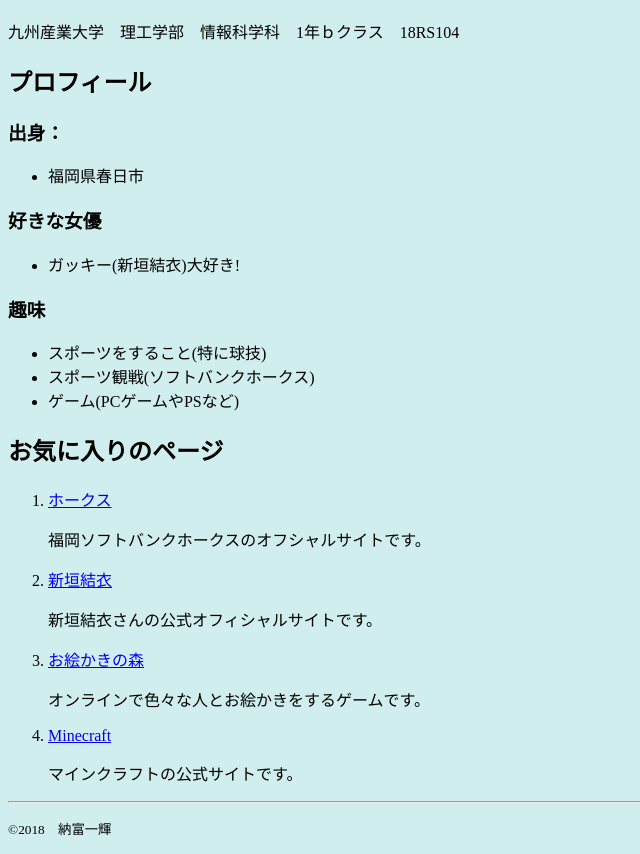
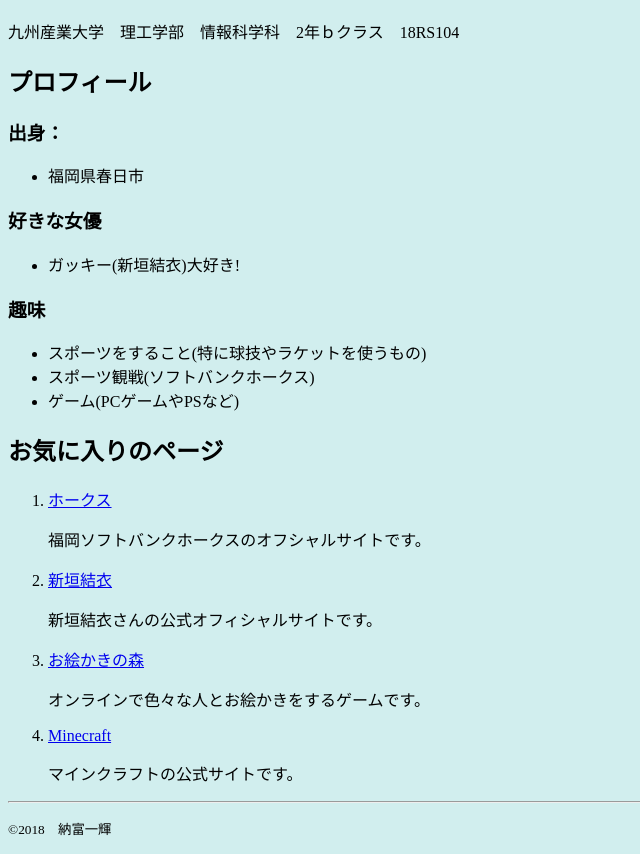
Before and after one commit to k18rs104/test01, a plain HTML site: page index.html in a window 1280 px wide. Shown: the part 70-924 px from the top of the page, without its empty margins (0-640 px from the left). Drawn offline with Linux system fonts and the light colour scheme.

Commit message:
自己紹介ページ内容変更
２年次になってから変更した

```diff
--- a/index.html
+++ b/index.html
@@ -7,7 +7,7 @@
 </head>
 <body>
 <h1>納富一輝</h1>
-<p>九州産業大学　理工学部　情報科学科　1年ｂクラス　18RS104</p>
+<p>九州産業大学　理工学部　情報科学科　2年ｂクラス　18RS104</p>
 
 <h2>プロフィール</h2>
 <h3>出身：</h3>
@@ -20,7 +20,7 @@
 </ul>
 <h3>趣味</h3>
 <ul>
- <li>スポーツをすること(特に球技)</li>
+ <li>スポーツをすること(特に球技やラケットを使うもの)</li>
  <li>スポーツ観戦(ソフトバンクホークス)</li>
  <li>ゲーム(PCゲームやPSなど)</li>
 </ul>
```
